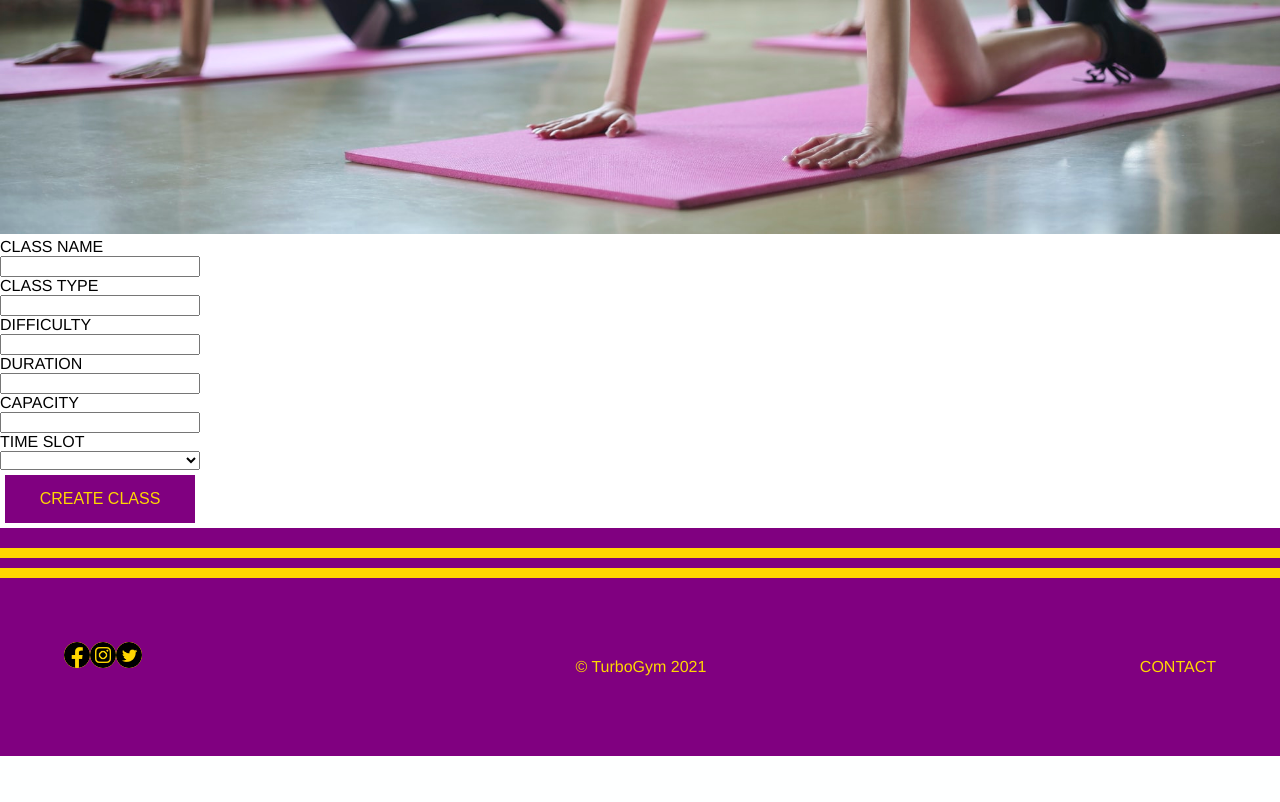
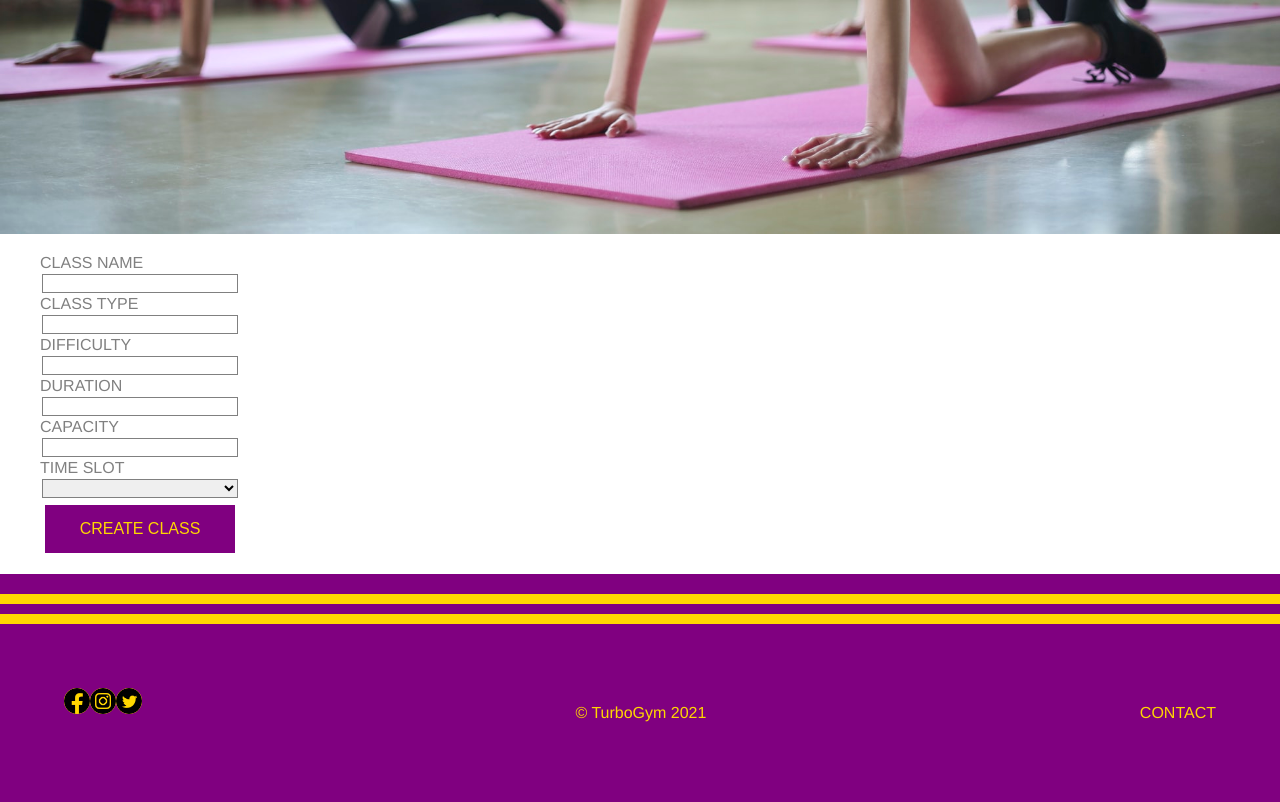
Before and after one commit to MistaRae/TurboGym, a Flask app: page /classes/new in a window 1280 px wide. Shown: the part 811-1613 px from the top of the page. Before the commit the page ends 1567 px from the top, so only its background shows below. Run offline with Flask 2, Linux system fonts and the light colour scheme; data that the repository does not hold is empty; some libraries are stand-ins or nearby versions.

Commit message:
added form stylings

```diff
--- a/turbo_gym/controllers/booking_controller.py
+++ b/turbo_gym/controllers/booking_controller.py
@@ -35,6 +35,7 @@ def create_booking():
 
 
 
+
 # CREATE
 # EDIT
 # UPDATE
--- a/turbo_gym/static/styles.css
+++ b/turbo_gym/static/styles.css
@@ -12,6 +12,7 @@ body > ul {
     list-style: none;
     color: grey;
 }
+
 body > header > nav > ul {
     padding-top: 10px;
     padding-bottom: 10px;
@@ -190,9 +191,8 @@ body > main > img {
 }
 
 .new-class {
-    /* background-image: url(images/yoga-class.jpg);
-    background-size: contain auto;
-    background-repeat: no-repeat; */
+    color: grey
+
 }
 
 .social {
@@ -220,3 +220,13 @@ body > ul > form {
     flex-direction: column;
     width: 200px;
 }
+
+.label{
+    margin: 2 px;
+}
+
+.input{
+    margin: 2px;
+    border: grey;
+    border: 1px solid grey;
+}
--- a/turbo_gym/templates/bookings/new.html
+++ b/turbo_gym/templates/bookings/new.html
@@ -8,8 +8,8 @@
     <form action="/bookings/new" method = 'post' class= "form_container">MEMBER DETAILS
         <input type="hidden" name="lesson_id" value = {{lesson.id}}>
         <input type="hidden" name="slot_id" value = {% for slot in slots %}{% if slot.id == lesson.slot_id %} {{slot.id}} {% endif %}{% endfor %}>
-        <label for="">SELECT USER</label>
-        <select name="member_id">
+        <label class="label"for="">SELECT USER</label>
+        <select class="input" name="member_id">
             {% for member in members %}
                 <option value="{{member.id}}">{{member.first_name}} {{member.last_name}}</option>
             {% endfor %}
--- a/turbo_gym/templates/lessons/new.html
+++ b/turbo_gym/templates/lessons/new.html
@@ -5,20 +5,22 @@
 <h2>ENTER NEW CLASS DETAILS</h2>
 <div class="new-class">
     <img src="{{ url_for('static', filename='images/yoga-2.jpg') }}" alt="">
+</div>
+<ul>
     <form action="/classes" method = 'post' class= "form_container">
-        <label for="class_name">CLASS NAME</label>
-        <input type="text" name="class_name">
-        <label for="class_type">CLASS TYPE</label>
-        <input type="text" name="class_type">
-        <label for="difficulty"> DIFFICULTY</label>
-        <input type="text" name="difficulty">
-        <label for="duration"> DURATION</label>
-        <input type="text" name="duration">
-        <label for="capacity">CAPACITY</label>
-        <input type="text" name = "capacity">
+        <label class="label" for="class_name">CLASS NAME</label>
+        <input class="input" type="text" name="class_name" required>
+        <label class="label" for="class_type">CLASS TYPE</label>
+        <input class="input" type="text" name="class_type" required>
+        <label class="label" for="difficulty"> DIFFICULTY</label>
+        <input class="input" type="text" name="difficulty" required>
+        <label class="label" for="duration"> DURATION</label>
+        <input class="input" type="text" name="duration" required>
+        <label class="label" for="capacity">CAPACITY</label>
+        <input class="input" type="text" name = "capacity" required>
 
-        <label for="time_slot">TIME SLOT</label>
-        <select name="slot_id">
+        <label class="label" for="time_slot">TIME SLOT</label>
+        <select class="input" name="slot_id">
             {% for slot in slots %}
                 <option value="{{slot.id}}">{{slot.time_stamp}}</option>
             {% endfor %}
@@ -26,5 +28,6 @@
 
         <button type="submit" class = "button" >CREATE CLASS</button>
     </form>
-</div>
+</ul>
+
 {% endblock %}
--- a/turbo_gym/templates/members/my_classes.html
+++ b/turbo_gym/templates/members/my_classes.html
@@ -2,7 +2,7 @@
 
 {% block content %}
 
-<h1> //\\ {{member.first_name}} {{member.last_name}} //\\</h1>
+<h1> //\\ {{member.first_name}} {{member.last_name}} //\\ {{member.age}} // {{member.sex}} // {% if member.turbo_membership == true%} Turbo Member {%endif%}</h1>
 <h2> <a href="/members/{{member.id}}/edit">UPDATE MEMBER DETAILS</a> </h2>
 
 <ul>
```
Also changed, not shown: turbo_gym/templates/lessons/update.html (+12 -12 lines), turbo_gym/templates/members/new.html (+9 -9 lines), turbo_gym/templates/members/update.html (+11 -9 lines).
